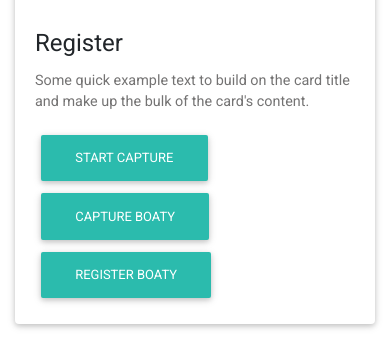
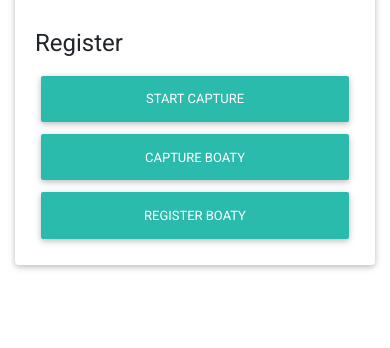
Before and after one commit to garyaparker/boaty-frontend, a React app: page /register in a window 390 px wide. Shown: the part 457-805 px from the top of the page. Built offline with nearby package versions, Linux system fonts and the light colour scheme.

Commit message:
Fix mobile layout

```diff
--- a/src/components/landing.jsx
+++ b/src/components/landing.jsx
@@ -4,12 +4,12 @@
 export default class CardList extends Component {
     constructor(props) {
         super(props);
-        this.state = {value: ''};
+        this.state = { value: '' };
         this.handleChange = this.handleChange.bind(this);
     }
 
     handleChange(event) {
-        this.setState({value: event.target.value});
+        this.setState({ value: event.target.value });
     }
 
     render() {
@@ -18,15 +18,18 @@
                 <div className="row">
                     <div className="col-sm-12">
                         <Card>
+                            <CardImage className="img-fluid" src="https://nc3t.com/wp-content/uploads/2016/08/boaty.jpg" />
                             <CardBody>
-                                    <CardImage className="img-fluid" src="https://nc3t.com/wp-content/uploads/2016/08/boaty.jpg" />
                                 <CardTitle>Welcome</CardTitle>
+                                <div className="d-flex flex-column flex-md-row">
                                     <Button href="/login">Login</Button>
                                     <Button href="/register">Register</Button>
+                                </div>
                             </CardBody>
                         </Card>
                     </div>
                 </div>
             </div>
         );
-    }}
+    }
+}
--- a/src/components/register.jsx
+++ b/src/components/register.jsx
@@ -99,10 +99,11 @@
               <video ref={(video) => this.getVideoRef(video)} className="img-fluid"></video>
               <CardBody>
                 <CardTitle>Register</CardTitle>
-                <CardText>Some quick example text to build on the card title and make up the bulk of the card's content.</CardText>
-                <Button onClick={this.handleClickStart.bind(this)}>Start Capture</Button>
-                <Button onClick={this.handleClickCapture.bind(this)}>Capture Boaty</Button>
-                <Button onClick={this.handleClickRegister.bind(this)}>Register Boaty</Button>
+                <div className="d-flex flex-column flex-md-row">
+                  <Button className="" onClick={this.handleClickStart.bind(this)}>Start Capture</Button>
+                  <Button onClick={this.handleClickCapture.bind(this)}>Capture Boaty</Button>
+                  <Button onClick={this.handleClickRegister.bind(this)}>Register Boaty</Button>
+                </div>
               </CardBody>
             </Card>
           </div>
```
Lines whose indentation alone changed are shown as unchanged.
